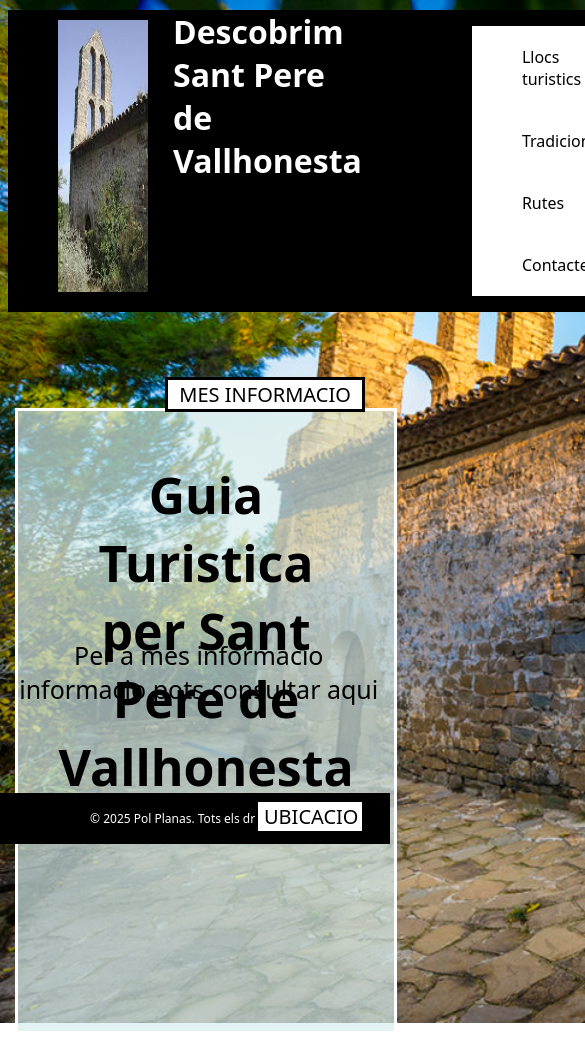
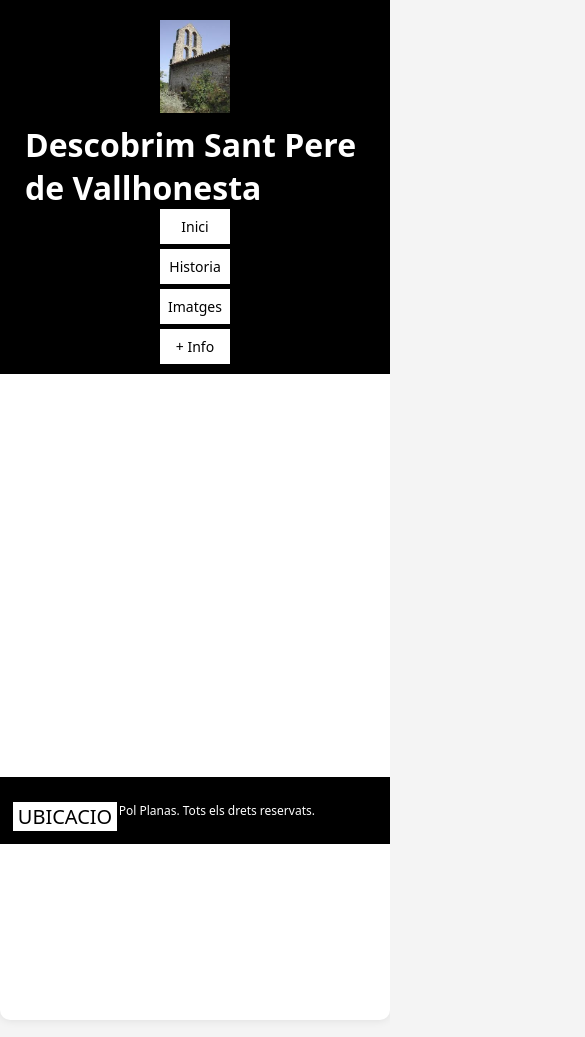
Before and after one commit to polplanaas/PlanasPol_htmlDAM, a plain HTML site: page projecte_4/Index.html in a window 390 px wide. Shown: the top 1037 px of the page, 585 px wide, since content can reach past the window. Drawn offline with Linux system fonts and the light colour scheme.

Commit message:
new sant pere

```diff
--- a/projecte_4/CSS/style.css
+++ b/projecte_4/CSS/style.css
@@ -1,5 +1,8 @@
 * {
     font-family: system-ui, -apple-system, BlinkMacSystemFont, 'Segoe UI', Roboto, Oxygen, Ubuntu, Cantarell, 'Open Sans', 'Helvetica Neue', sans-serif;
+    margin: 0;
+    padding: 0;
+    box-sizing: border-box;
 }
 
 .negre {
@@ -12,205 +15,164 @@
     text-decoration: none;
 }
 
-header{
+header {
     display: flex;
+    justify-content: space-between;
+    align-items: center;
     background-color: black;
     position: fixed;
-    z-index: 1;
-    margin-top: 10px;
+    z-index: 10;
+    width: 100%;
     top: 0;
+    padding: 10px 20px;
 }
 
-header h1{
+header h1 {
     color: white;
-    padding-left: 25px;
-    padding-top: 40px;
-    text-align: left;
-    margin-right: 60px;
+    padding-left: 15px;
 }
 
 .poble {
-    width: 1540px;
+    width: 100%;
     height: auto;
-    margin-left: -10px;
-    margin-top: -10px;
     display: block;
 }
 
 .bandera {
     width: 90px;
     height: auto;
-    padding-left: 50px;
-    padding-top: 10px;
-    padding-bottom: 20px;
+    padding: 10px;
 }
 
-.bandera:hover{
+.bandera:hover {
     width: 92px;
-    height: auto;
 }
 
 button {
-    text-decoration: none;
     background-color: white;
     color: black;
     width: 110px;
-    right: 25px;
     cursor: pointer;
     border: 3px solid black;
-    align-content: center;
     height: 35px;
+    font-size: 20px;
     position: fixed;
-    font-size: 20px;
     bottom: 10px;
+    margin-left: 10px;
 }
 
-button a {
-    text-decoration: none;
-}
-
-button:hover{
+button:hover {
     background-color: #42B881;
     font-weight: bold;
 }
 
-#header {
-    margin: auto;
-    width: 737px;
+ul, ol {
+    list-style: none;
+    padding: 0;
+    margin: 0;
 }
 
-ul, ol {
-    list-style: none;
+.menus {
+    display: flex;
+    gap: 15px;
+}
+
+.menus li {
+    position: relative;
 }
 
 .menus li a {
-    display: flex;
     background-color: white;
     color: black;
     text-decoration: none;
-    padding: 20px 50px;
+    padding: 15px 20px;
     display: block;
+    transition: background 0.3s;
 }
 
-.menus li a:hover{
+.menus li a:hover {
     background-color: #42B881;
     font-weight: bold;
 }
 
-.menus > li {
-    float: left;
-}
-
 .menus li ul {
-    display:none ;
+    display: none;
     position: absolute;
     min-width: 140px;
 }
 
-.menus li:hover > ul {
-    display: block;
-}
-
 .text {
-    position: relative;
     text-align: center;
     color: black;
 }
 
-.guia {
-    position: absolute;
-    top: 20%;
-    left: 14%;
-    font-size: 50px;
-    font-weight: bold;
-    border: 3px solid white;
-    padding-bottom: 100px;
-    padding-left: 40px;
-    padding-right: 40px;
-    background-color: rgba(214, 238, 238, 0.682);
+main {
+    width: 100vw;
+    height: 100vh;
+    overflow: hidden;
+    position: relative;
 }
 
-.mes_informacio {
-    position: absolute;
-    top: 20%;
-    left: 30%;
-    font-size: 50px;
-    font-weight: bold;
-    border: 3px solid white;
-    padding-bottom: 10px;
-    padding-left: 60px;
-    padding-right: 60px;
-    background-color: rgba(214, 238, 238, 0.521);
+.historia{
+    background-color: black;
+    color: white;
+    margin-top: 160px;
+    padding: 20px;
+    margin-bottom: 55px;
 }
 
-.contactes{
-    font-size: 20px;
+.historia2 {
+    padding-top: 50px;
 }
 
-.ajuda {
-    position: absolute;
-    top: 29%;
-    left: 30%;
-    font-size: 25px;
+body {
+    font-family: Arial, sans-serif;
+    margin: 0;
+    padding: 0;
+    background-color: #f4f4f4;
+    color: #333;
 }
 
-article h1{
-    font-size: 30px;
+main {
+    padding: 20px;
+    max-width: 900px;
+    margin: auto;
+    background: white;
+    border-radius: 10px;
+    box-shadow: 0px 0px 10px rgba(0, 0, 0, 0.1);
+    padding-bottom: 1000px;
+    margin-bottom: 100px;
 }
 
-.contacte{
-    position: absolute;
-    top: 37%;
-    left: 42%;
-    text-decoration: none;
-    background-color: white;
-    color: black;
-    width: 200px;
-    right: 25px;
-    cursor: pointer;
-    border: 3px solid black;
-    align-content: center;
-    height: 35px;
-    font-size: 20px;
-    bottom: 10px;
+.historia h1, .historia2 {
+    color: #2c3e50;
+    border-bottom: 2px solid #3498db;
+    padding-bottom: 5px;
 }
 
-.contacte:hover {
-    left: 42%;
-    background-color: #42B881;
-    font-weight: bold;
-    width: 205px;
-    font-size: 21px;
+.historia p {
+    line-height: 1.6;
 }
 
-.boto{
-    position: absolute;
-    top: 182%;
-    left: 43%;
-    text-decoration: none;
-    background-color: white;
-    color: black;
-    width: 120px;
-    right: 25px;
-    cursor: pointer;
-    border: 3px solid black;
-    align-content: center;
-    height: 35px;
-    font-size: 20px;
-    bottom: 10px;
+.imatges1 {
+    width: 100%;
+    height: auto;
+    border-radius: 5px;
+    margin: 10px 0;
 }
 
-.llista_blanca{
-    color: white;
+.video {
+    width: 100%;
+    height: 315px;
+    margin: 20px 0;
 }
 
 footer {
     background-color: black;
-    padding: 5px 0;
+    padding: 25px 0;
     text-align: center;
     position: fixed;
     bottom: 0;
-    margin-left: -8px;
     width: 100%;
 }
 
@@ -219,206 +181,51 @@ footer {
     color: white;
 }
 
-@media all and (max-width: 900px){
-    #header {
-        display: contents;
+/* Responsive */
+@media (max-width: 992px) {
+    header {
+        flex-direction: column;
+        align-items: center;
+        padding: 10px;
     }
-    .menus{
-        padding-left: 50px;
+    .menus {
+        flex-direction: column;
+        align-items: center;
+        gap: 10px;
     }
-    .footer{
-        padding-left: 35px;
+    .menus li {
+        width: 100%;
+        text-align: center;
     }
 }
 
-@media all and (max-width: 1528px){
-    .guia{
-        top: 25%;
-        left: 28%;
+@media (max-width: 768px) {
+    .menus {
+        flex-direction: column;
+        align-items: center;
+        gap: 5px;
     }
-    .ajuda{
-        top: 34%;
-        left: 31%;
+    .menus li a {
+        padding: 10px;
+        font-size: 16px;
     }
 }
 
-@media all and (max-width: 1100px){
-    .footer{
-        padding-left: 350px;
+@media (max-width: 576px) {
+    .menus {
+        flex-direction: column;
+        align-items: center;
+        gap: 5px;
     }
-    .guia{
-        top: 30%;
-        left: 20%;
+    .menus li a {
+        padding: 8px;
+        font-size: 14px;
     }
-    .ajuda{
-        top: 41%;
-        left: 25%;
+    .guia {
+        font-size: 24px;
+        padding: 8px;
+    }
+    .ajuda {
+        font-size: 18px;
     }
 }
-
-@media all and (max-width: 950px){
-    .guia{
-        top: 36%;
-        left: 6%;
-    }
-    .ajuda{
-        top: 47%;
-        left: 10%;
-    }
-}
-
-@media all and (max-width: 800px){
-    .guia{
-        top: 40%;
-        left: 2%;
-    }
-    .ajuda{
-        top: 60%;
-        left: 5%;
-    }
-}
-
-@media all and (max-width: 650px){
-    .guia{
-        top: 40%;
-        padding-bottom: 180px;
-        left: 2%;
-    }
-    .ajuda{
-        top: 60%;
-        left: 2%;
-    }
-}
-
-@media all and (max-width: 540px){
-    header h1 {
-        margin-top: -40px;
-    }
-
-}
-
-@media all and (max-width: 750px){
-    .footer{
-        padding-left: 150px;
-    }
-}
-
-@media all and (max-width: 550px){
-    .footer{
-        padding-left: 30px;
-    }
-}
-
-@media all and (max-width: 1150px){
-    .rutes{
-        margin-left: 200px;
-    }
-    .imatges1{
-        margin-left: -300px;
-    }
-    .video{
-        margin-left: 200px;
-    }
-    .satelit{
-        margin-left: 200px;
-    }
-}
-
-@media all and (max-width: 850px){
-    .rutes{
-        margin-left: 100px;
-    }
-    .imatges1{
-        margin-left: -400px;
-    }
-    .video{
-        margin-left: 100px;
-    }
-    .satelit{
-        margin-left: 100px;
-    }
-}
-
-@media all and (max-width: 750px){
-    .rutes{
-        margin-left: 30px;
-    }
-    .imatges1{
-        margin-left: -470px;
-    }
-    .video{
-        margin-left: 30px;
-    }
-    .satelit{
-        margin-left: 30px;
-    }
-}
-
-@media all and (max-width: 630px){
-    .rutes{
-        margin-left: 2px;
-        width: 300px;
-        height: 200px;
-    }
-    .imatges1{
-        margin-left: -498px;
-        width: 300px;
-        height: 200px;
-    }
-    .video{
-        margin-left: 2px;
-        width: 300px;
-        height: 200px;
-    }
-    .satelit{
-        margin-left: 2px;
-        width: 300px;
-        height: auto;
-    }
-}
-
-@media all and (max-width: 739px){
-    .turisme{
-        margin-top: 315px;
-    }
-    .historia{
-        margin-top: 315px;
-    }
-}
-
-@media all and (max-width: 540px){
-    .turisme{
-        margin-top: 380px;
-    }
-    .historia{
-        margin-top: 380px;
-    }
-}
-
-@media all and (max-width: 511px){
-    .turisme{
-        margin-top: 440px;
-    }
-    .historia{
-        margin-top: 440px;
-    }
-}
-
-@media all and (max-width: 1150px){
-    .imatges1{
-        margin-left: -300px;
-    }
-    .imatges_turisme{
-        display: grid;
-        grid-template-columns: auto auto;
-    }
-}
-
-@media all and (max-width: 850px){
-    .imatges1{
-        margin-left: -400px;
-    }
-    .imatges_turisme{
-        display: block;
-    }
-}
--- a/projecte_4/Index.html
+++ b/projecte_4/Index.html
@@ -4,6 +4,7 @@
     <title>Sant Pere de Vallhonesta</title>
     <link rel="icon" href="Multimedia/foto_g.jpg" type="">
     <link rel="stylesheet" href="CSS/style.css">
+    <script src="https://aframe.io/releases/1.4.0/aframe.min.js"></script>
 
 </head>
     <body>
@@ -14,27 +15,18 @@
             </h1>
             <div id="header">
                 <ul class="menus">
-                    <li><a href="Paginas/Turisme.html">Llocs turistics</a></li>
-                    <li><a href="Paginas/Tradicions.html">Tradicions</a></li>
-                    <li><a href="Paginas/Rutes.html">Rutes</a></li>
-                    <li><a href="Paginas/Contacte.html">Contacte</a></li>
+                    <li><a href="Index.html">Inici</a></li>
+                    <li><a href="paginas/historia.html">Historia</a></li>
+                    <li><a href="https://ca.wikiloc.com/rutes-senderisme/100-cims-ermita-de-sant-pere-de-vallhonestapuigsoler-petitpuigsoler-3793954/photo-1770174">Imatges</a></li>
+                    <li><a href="https://ca.wikipedia.org/wiki/Sant_Pere_de_Vallhonesta">+ Info</a></li>
                 </ul>
             </div>
         </header>
 
         <main>
-            <div class="text" >
-                <img class="poble" src="Multimedia/fondo.jpg" alt="">
-                <div class="guia" >
-                    <p>Guia Turistica per Sant Pere de Vallhonesta</p>
-                </div>
-                <div class="ajuda" >
-                    <p>Per a mes informacio informacio pots consultar aqui</p>
-                </div>
-                <button class="contacte" >
-                    <a class="negre" href="https://ca.wikipedia.org/wiki/Sant_Pere_de_Vallhonesta"> MES INFORMACIO </a>
-                </button>
-            </div>
+            <a-scene>
+                <a-sky src="Multimedia/360_image.jpg"></a-sky>
+              </a-scene>
         </main>
 
         <footer>
```
Also changed, not shown: projecte_4/paginas/historia.html (added, +50 -0 lines), 1 other file.
